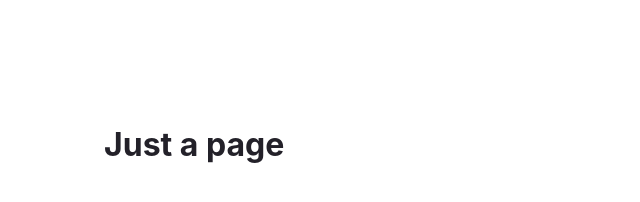
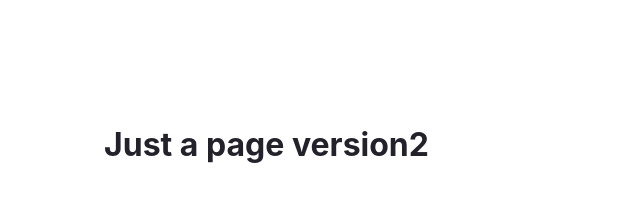
Before and after one commit to techswarn/gatsbysite-docker, a Gatsby site: page / in a window 1280 px wide. Shown: the whole page, without its empty margins (0-640 px from the left). Built offline with nearby package versions, Linux system fonts and the light colour scheme; Gatsby itself is replaced by a stand-in of ours.

Commit message:
changed host

```diff
--- a/src/pages/index.js
+++ b/src/pages/index.js
@@ -127,7 +127,7 @@ const links = [
 const IndexPage = () => {
   return (
     <main style={pageStyles}>
-      <h1>Just a page</h1>
+      <h1>Just a page version2</h1>
     </main>
   );
 };
```
